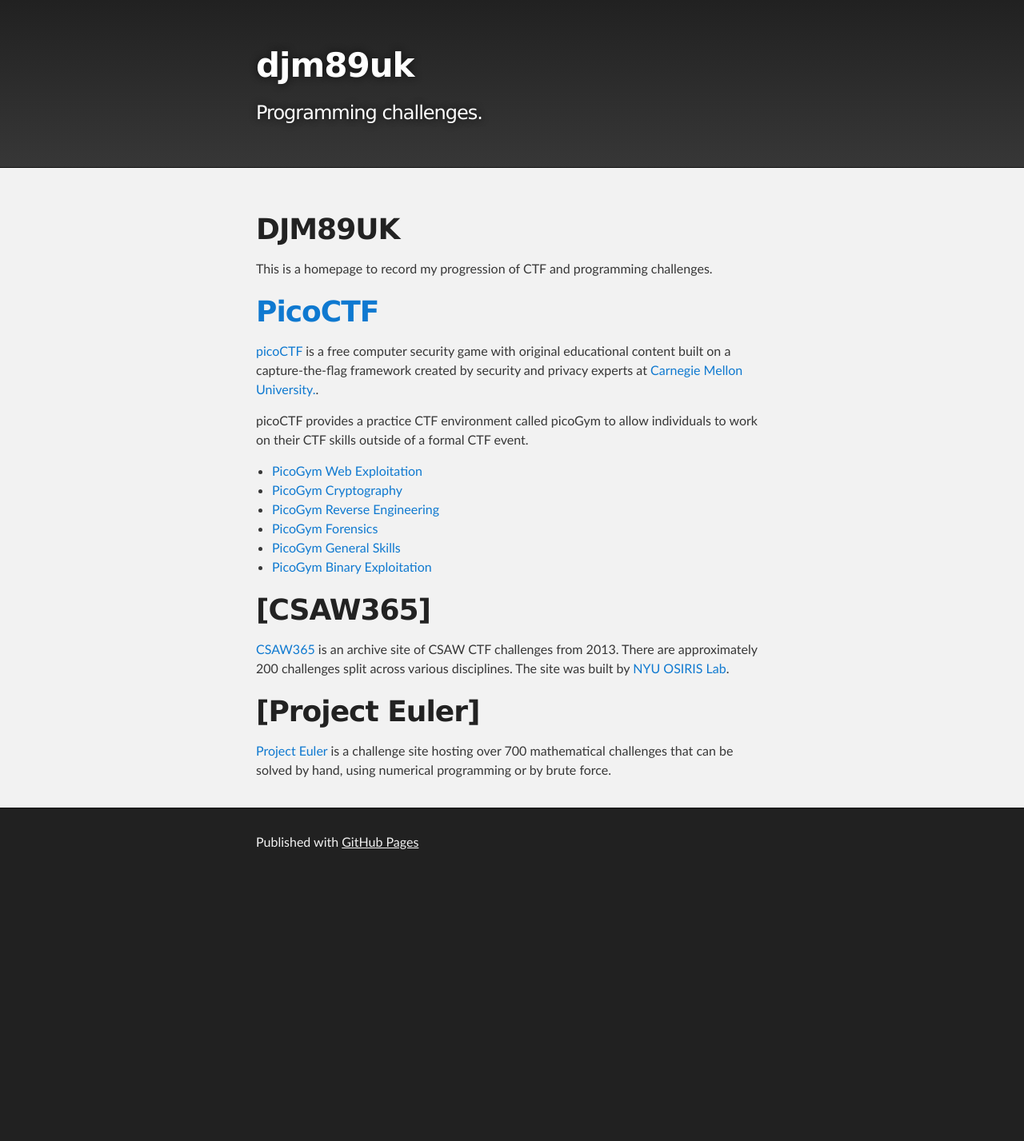
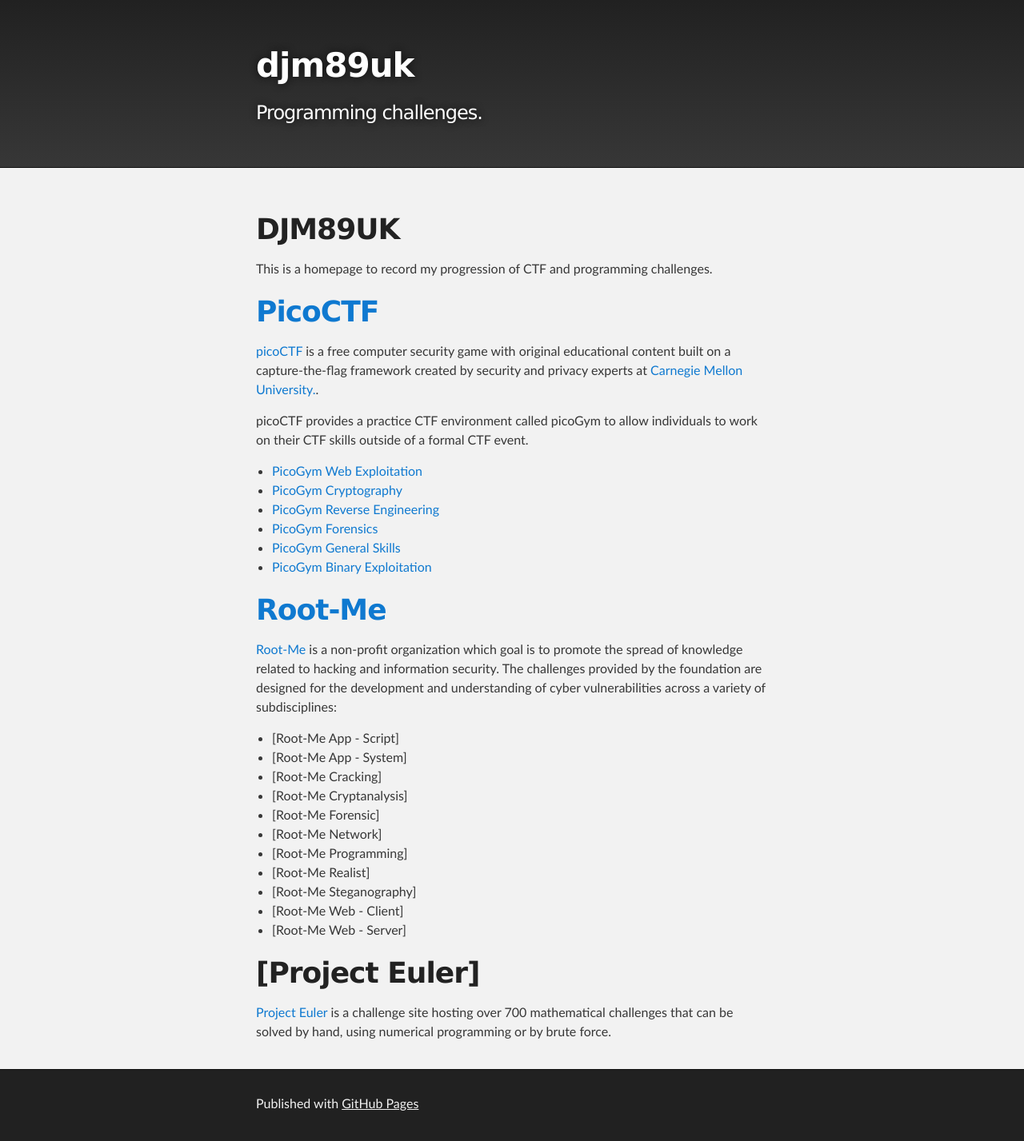
Before and after one commit to djm89uk/djm89uk.github.io, a Jekyll site: the page built from index.md, in a window 1280 px wide. Shown: the whole page at 80% size. Built offline with Jekyll 4.4.1, drawn with Linux system fonts in a browser that asks for light colours; our own code applies the rules of GitHub Pages for plain Markdown files; before the commit the page ends 1100 px from its top, so only the background shows below that.

Commit message:
Update index.md

```diff
--- a/index.md
+++ b/index.md
@@ -14,9 +14,21 @@ picoCTF provides a practice CTF environment called picoGym to allow individuals
 - [PicoGym General Skills](./picogym_gs.md)
 - [PicoGym Binary Exploitation](./picogym_be.md)
 
-# [CSAW365]
+# [Root-Me](./rootme.md)
 
-[CSAW365](https://365.csaw.io/) is an archive site of CSAW CTF challenges from 2013.  There are approximately 200 challenges split across various disciplines.  The site was built by [NYU OSIRIS Lab](https://www.osiris.cyber.nyu.edu/).
+[Root-Me](https://www.root-me.org/en/Challenges/) is a non-profit organization which goal is to promote the spread of knowledge related to hacking and information security. The challenges provided by the foundation are designed for the development and understanding of cyber vulnerabilities across a variety of subdisciplines:
+
+- [Root-Me App - Script]
+- [Root-Me App - System]
+- [Root-Me Cracking]
+- [Root-Me Cryptanalysis]
+- [Root-Me Forensic]
+- [Root-Me Network]
+- [Root-Me Programming]
+- [Root-Me Realist]
+- [Root-Me Steganography]
+- [Root-Me Web - Client]
+- [Root-Me Web - Server]
 
 # [Project Euler]
 [Project Euler](https://projecteuler.net/) is a challenge site hosting over 700 mathematical challenges that can be solved by hand, using numerical programming or by brute force.
```
